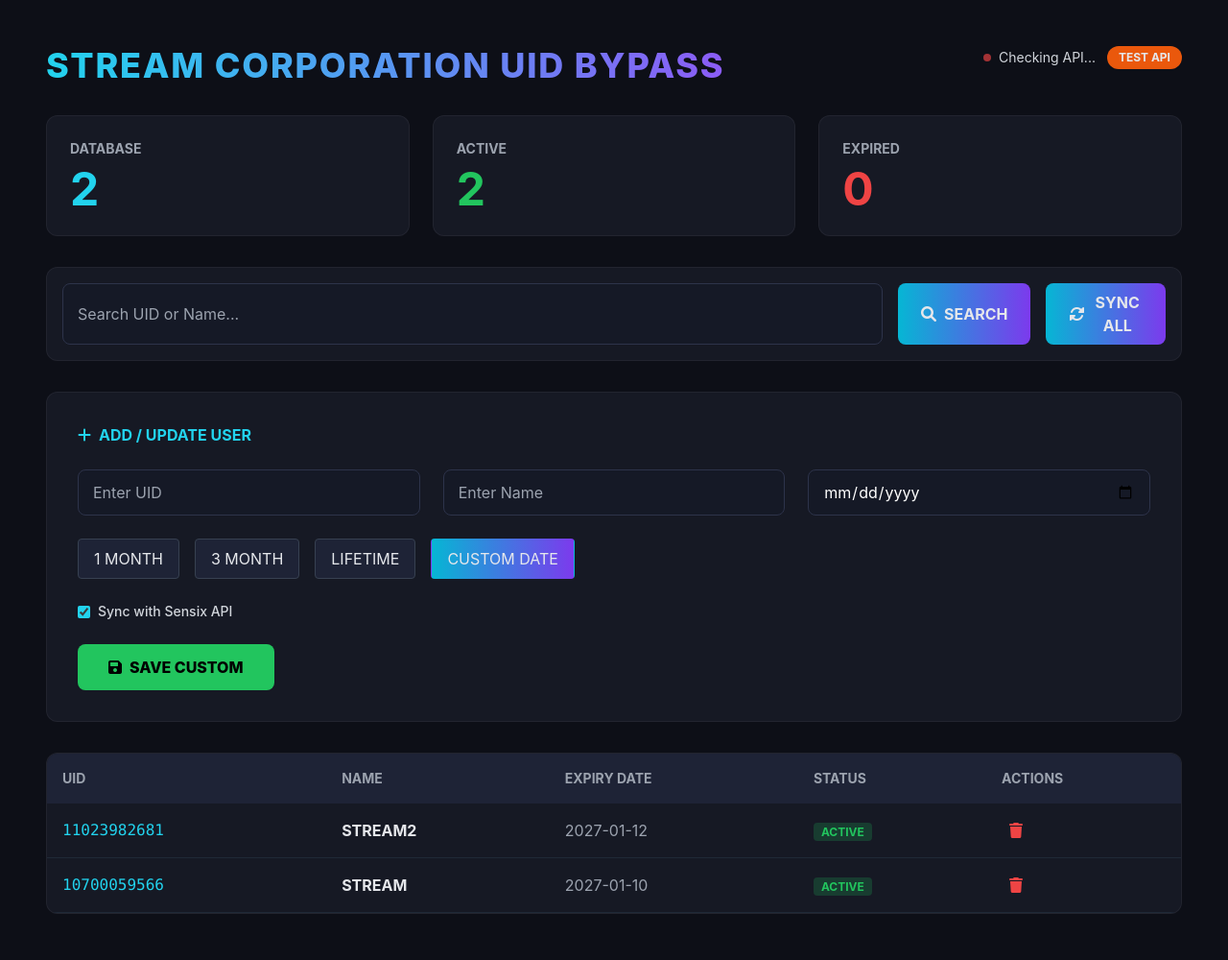
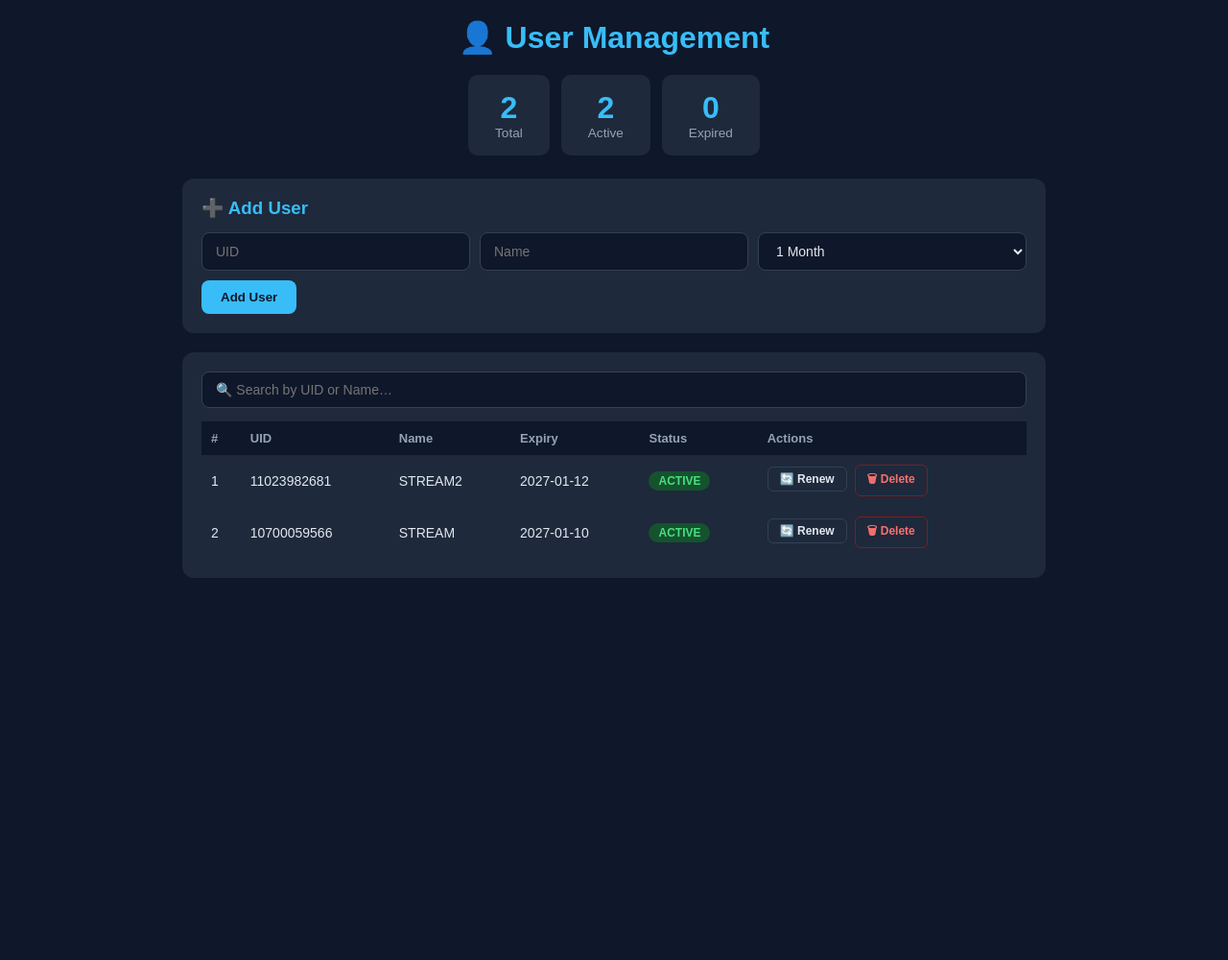
Before and after one commit to Nayem0089/uid-bypass, a Flask app: page / in a window 1280 px wide. Shown: the whole page at 96% size. After the commit the page ends 602 px from the top, so only its background shows below. Run offline with Flask 3, Linux system fonts and the light colour scheme; some libraries are stand-ins or nearby versions.

Commit message:
Update index.html

```diff
--- a/templates/index.html
+++ b/templates/index.html
@@ -1,204 +1,145 @@
 <!DOCTYPE html>
 <html lang="en">
 <head>
-    <meta charset="UTF-8">
-    <meta name="viewport" content="width=device-width, initial-scale=1.0">
-    <title>Stream Corporation UID Bypass</title>
-    <script src="https://cdn.tailwindcss.com"></script>
-    <link rel="stylesheet" href="https://cdnjs.cloudflare.com/ajax/libs/font-awesome/6.0.0/css/all.min.css">
+  <meta charset="UTF-8" />
+  <meta name="viewport" content="width=device-width, initial-scale=1.0"/>
+  <title>User Management</title>
   <style>
-        body { background-color: #0d0f17; color: #e5e7eb; font-family: 'Inter', sans-serif; }
-        .glass-card { background: rgba(25, 28, 41, 0.8); border: 1px solid rgba(255, 255, 255, 0.05); border-radius: 12px; }
-        .gradient-text { background: linear-gradient(90deg, #22d3ee, #8b5cf6); background-clip: text; -webkit-background-clip: text; -webkit-text-fill-color: transparent; }
-        .btn-gradient { background: linear-gradient(90deg, #06b6d4, #7c3aed); transition: opacity 0.2s; }
-        .btn-gradient:hover { opacity: 0.9; }
-        .input-dark { background: #151926; border: 1px solid #2d334a; border-radius: 8px; padding: 10px 15px; width: 100%; color: white; outline: none; }
-        .input-dark:focus { border-color: #06b6d4; }
-        .status-badge { padding: 2px 8px; border-radius: 4px; font-size: 12px; font-weight: bold; }
-        .status-active { background: rgba(34, 197, 94, 0.2); color: #22c55e; }
-        .status-expired { background: rgba(239, 68, 68, 0.2); color: #ef4444; }
+    * { box-sizing: border-box; margin: 0; padding: 0; }
+    body { font-family: Arial, sans-serif; background: #0f172a; color: #e2e8f0; min-height: 100vh; padding: 20px; }
+    h1 { text-align: center; margin-bottom: 20px; color: #38bdf8; }
+    .stats { display: flex; gap: 12px; justify-content: center; margin-bottom: 24px; flex-wrap: wrap; }
+    .stat { background: #1e293b; border-radius: 10px; padding: 16px 28px; text-align: center; }
+    .stat .num { font-size: 2rem; font-weight: bold; color: #38bdf8; }
+    .stat .label { font-size: 0.85rem; color: #94a3b8; }
+    .card { background: #1e293b; border-radius: 12px; padding: 20px; max-width: 900px; margin: 0 auto 20px; }
+    input, select { background: #0f172a; border: 1px solid #334155; border-radius: 8px; color: #e2e8f0; padding: 10px 14px; width: 100%; margin-bottom: 10px; font-size: 14px; }
+    .row { display: flex; gap: 10px; flex-wrap: wrap; }
+    .row input, .row select { flex: 1; min-width: 140px; }
+    button { background: #38bdf8; color: #0f172a; border: none; border-radius: 8px; padding: 10px 20px; font-weight: bold; cursor: pointer; }
+    button:hover { background: #0ea5e9; }
+    table { width: 100%; border-collapse: collapse; margin-top: 10px; }
+    th { background: #0f172a; color: #94a3b8; padding: 10px; text-align: left; font-size: 13px; }
+    td { padding: 10px; border-bottom: 1px solid #1e293b; font-size: 14px; }
+    tr:hover td { background: #1e293b; }
+    .badge { display: inline-block; padding: 3px 10px; border-radius: 20px; font-size: 12px; font-weight: bold; }
+    .ACTIVE { background: #14532d; color: #4ade80; }
+    .EXPIRED { background: #450a0a; color: #f87171; }
+    .actions button { background: none; border: 1px solid #334155; color: #e2e8f0; padding: 5px 12px; margin-right: 4px; border-radius: 6px; font-size: 12px; }
+    .actions button:hover { background: #334155; }
+    #msg { text-align: center; padding: 8px; border-radius: 8px; display: none; margin-top: 10px; }
+    .success { background: #14532d; color: #4ade80; }
+    .error { background: #450a0a; color: #f87171; }
+    #customDate { display: none; }
   </style>
 </head>
-<body class="p-6 md:p-12">
+<body>
+  <h1>👤 User Management</h1>
 
-    <!-- Header Section -->
-    <div class="flex justify-between items-start mb-8">
-        <div>
-            <h1 class="text-4xl font-extrabold gradient-text uppercase tracking-wider">Stream Corporation UID Bypass</h1>
-
-        </div>
-        <div class="flex items-center space-x-3">
-            <div class="flex items-center text-sm text-gray-300">
-                <span class="w-2 h-2 bg-red-500 rounded-full mr-2 animate-pulse"></span>
-                Checking API...
-            </div>
-            <button class="bg-orange-600 text-xs px-3 py-1 rounded-full font-bold uppercase">Test API</button>
-        </div>
+  <div class="stats" id="stats">
+    <div class="stat"><div class="num" id="s-total">—</div><div class="label">Total</div></div>
+    <div class="stat"><div class="num" id="s-active">—</div><div class="label">Active</div></div>
+    <div class="stat"><div class="num" id="s-expired">—</div><div class="label">Expired</div></div>
   </div>
 
-    <!-- Stats Cards -->
-    <div class="grid grid-cols-1 md:grid-cols-3 gap-6 mb-8">
-        <div class="glass-card p-6">
-            <h3 class="text-gray-400 text-sm font-bold uppercase mb-2">Database</h3>
-            <p id="total-users" class="text-5xl font-bold text-cyan-400">0</p>
+  <div class="card">
+    <h3 style="margin-bottom:14px;color:#38bdf8">➕ Add User</h3>
+    <div class="row">
+      <input id="uid" placeholder="UID" />
+      <input id="name" placeholder="Name" />
+      <select id="duration" onchange="toggleCustom()">
+        <option value="1_month">1 Month</option>
+        <option value="3_month">3 Months</option>
+        <option value="lifetime">Lifetime</option>
+        <option value="custom">Custom Date</option>
+      </select>
+      <input type="date" id="customDate" />
     </div>
-        <div class="glass-card p-6">
-            <h3 class="text-gray-400 text-sm font-bold uppercase mb-2">Active</h3>
-            <p id="active-users" class="text-5xl font-bold text-green-500">0</p>
-        </div>
-        <div class="glass-card p-6">
-            <h3 class="text-gray-400 text-sm font-bold uppercase mb-2">Expired</h3>
-            <p id="expired-users" class="text-5xl font-bold text-red-500">0</p>
-        </div>
+    <button onclick="addUser()">Add User</button>
+    <div id="msg"></div>
   </div>
 
-    <!-- Search Bar -->
-    <div class="glass-card p-4 flex gap-4 mb-8">
-        <input type="text" id="search-input" placeholder="Search UID or Name..." class="input-dark flex-grow">
-        <button onclick="fetchUsers()" class="btn-gradient px-6 py-2 rounded-lg font-bold flex items-center">
-            <i class="fas fa-search mr-2"></i> SEARCH
-        </button>
-        <button class="btn-gradient px-6 py-2 rounded-lg font-bold flex items-center">
-            <i class="fas fa-sync-alt mr-2"></i> SYNC ALL
-        </button>
+  <div class="card">
+    <div style="display:flex;gap:10px;margin-bottom:14px">
+      <input id="search" placeholder="🔍 Search by UID or Name…" oninput="loadUsers()" style="margin:0" />
     </div>
-
-    <!-- Add/Update Section -->
-    <div class="glass-card p-8 mb-8">
-        <h2 class="text-cyan-400 font-bold mb-6 flex items-center">
-            <i class="fas fa-plus mr-2"></i> ADD / UPDATE USER
-        </h2>
-
-        <div class="grid grid-cols-1 md:grid-cols-3 gap-6 mb-6">
-            <input type="text" id="uid" placeholder="Enter UID" class="input-dark">
-            <input type="text" id="name" placeholder="Enter Name" class="input-dark">
-            <input type="date" id="custom_date" class="input-dark">
-        </div>
-
-        <div class="flex flex-wrap gap-4 mb-6">
-            <button onclick="setDuration('1_month')" class="bg-[#1e2336] px-4 py-2 rounded border border-gray-700 hover:border-cyan-400 transition duration-200">1 MONTH</button>
-            <button onclick="setDuration('3_month')" class="bg-[#1e2336] px-4 py-2 rounded border border-gray-700 hover:border-cyan-400 transition duration-200">3 MONTH</button>
-            <button onclick="setDuration('lifetime')" class="bg-[#1e2336] px-4 py-2 rounded border border-gray-700 hover:border-cyan-400 transition duration-200">LIFETIME</button>
-            <button onclick="setDuration('custom')" class="btn-gradient px-4 py-2 rounded border border-transparent">CUSTOM DATE</button>
-        </div>
-
-        <div class="flex items-center mb-6">
-            <input type="checkbox" id="sync-api" class="mr-2 accent-cyan-400" checked>
-            <label for="sync-api" class="text-sm text-gray-300 font-medium">Sync with Sensix API</label>
-        </div>
-
-        <button onclick="saveUser()" class="bg-green-500 hover:bg-green-600 text-black font-extrabold px-8 py-3 rounded-lg flex items-center">
-            <i class="fas fa-save mr-2"></i> SAVE CUSTOM
-        </button>
-    </div>
-
-    <!-- Table Section -->
-    <div class="glass-card overflow-hidden">
-        <table class="w-full text-left">
-            <thead class="bg-[#1e2336] text-gray-400 text-sm uppercase">
-                <tr>
-                    <th class="p-4">UID</th>
-                    <th class="p-4">Name</th>
-                    <th class="p-4">Expiry Date</th>
-                    <th class="p-4">Status</th>
-                    <th class="p-4">Actions</th>
-                </tr>
-            </thead>
-            <tbody id="user-table-body">
-                <!-- Rows injected here -->
-            </tbody>
+    <table>
+      <thead><tr><th>#</th><th>UID</th><th>Name</th><th>Expiry</th><th>Status</th><th>Actions</th></tr></thead>
+      <tbody id="tbody"></tbody>
     </table>
   </div>
 
   <script>
-        let selectedDuration = 'custom';
-
-        function setDuration(val) {
-            selectedDuration = val;
-            // Visual feedback could be added here
+    async function loadUsers() {
+      const q = document.getElementById('search').value;
+      const res = await fetch('/api/users?search=' + encodeURIComponent(q));
+      const data = await res.json();
+      document.getElementById('s-total').textContent = data.stats.total;
+      document.getElementById('s-active').textContent = data.stats.active;
+      document.getElementById('s-expired').textContent = data.stats.expired;
+      const tbody = document.getElementById('tbody');
+      tbody.innerHTML = data.users.map((u, i) => `
+        <tr>
+          <td>${i+1}</td>
+          <td>${u.uid}</td>
+          <td>${u.name}</td>
+          <td>${u.expiry_date}</td>
+          <td><span class="badge ${u.status}">${u.status}</span></td>
+          <td class="actions">
+            <button onclick="updateUser('${u.uid}')">🔄 Renew</button>
+            <button onclick="deleteUser('${u.uid}')" style="color:#f87171;border-color:#7f1d1d">🗑 Delete</button>
+          </td>
+        </tr>`).join('');
     }
 
-        async function fetchUsers() {
-            const search = document.getElementById('search-input').value;
-            const res = await fetch(`/api/users?search=${search}`);
-            const data = await res.json();
-
-            // Update Stats
-            document.getElementById('total-users').innerText = data.stats.total;
-            document.getElementById('active-users').innerText = data.stats.active;
-            document.getElementById('expired-users').innerText = data.stats.expired;
-
-            const tableBody = document.getElementById('user-table-body');
-            tableBody.innerHTML = '';
-
-            data.users.forEach(user => {
-                const statusClass = user.status === 'ACTIVE' ? 'status-active' : 'status-expired';
-                tableBody.innerHTML += `
-                    <tr class="border-b border-gray-800 hover:bg-[#151926] transition">
-                        <td class="p-4 font-mono text-cyan-400">${user.uid}</td>
-                        <td class="p-4 font-bold">${user.name}</td>
-                        <td class="p-4 text-gray-400">${user.expiry_date}</td>
-                        <td class="p-4">
-                            <span class="status-badge ${statusClass}">${user.status}</span>
-                        </td>
-                        <td class="p-4">
-                            <button onclick="deleteUser('${user.uid}')" class="text-red-500 hover:text-red-400 mx-2">
-                                <i class="fas fa-trash"></i>
-                            </button>
-                        </td>
-                    </tr>
-                `;
-            });
+    function toggleCustom() {
+      const v = document.getElementById('duration').value;
+      document.getElementById('customDate').style.display = v === 'custom' ? 'block' : 'none';
     }
 
-        async function saveUser() {
-            const payload = {
-                uid: document.getElementById('uid').value,
-                name: document.getElementById('name').value,
-                duration: selectedDuration,
-                custom_date: document.getElementById('custom_date').value
-            };
+    function showMsg(text, type) {
+      const el = document.getElementById('msg');
+      el.textContent = text; el.className = type; el.style.display = 'block';
+      setTimeout(() => el.style.display = 'none', 3000);
+    }
 
+    async function addUser() {
+      const uid = document.getElementById('uid').value;
+      const name = document.getElementById('name').value;
+      const duration = document.getElementById('duration').value;
+      const custom_date = document.getElementById('customDate').value;
       const res = await fetch('/api/users', {
         method: 'POST',
-                headers: { 'Content-Type': 'application/json' },
-                body: JSON.stringify(payload)
+        headers: {'Content-Type':'application/json'},
+        body: JSON.stringify({uid, name, duration, custom_date})
       });
-
-            const result = await res.json();
-            if (result.success) {
-                alert('User Processed Successfully');
-                fetchUsers();
-            } else {
-                // If UID exists, try update
-                if (result.error === "UID already exists") {
-                    updateUser(payload);
-                } else {
-                    alert(result.error);
-                }
-            }
-        }
-
-        async function updateUser(payload) {
-            const res = await fetch(`/api/users/${payload.uid}/update`, {
-                method: 'PUT',
-                headers: { 'Content-Type': 'application/json' },
-                body: JSON.stringify(payload)
-            });
-            const result = await res.json();
-            alert(result.message || result.error);
-            fetchUsers();
+      const data = await res.json();
+      if (data.success) { showMsg('✅ ' + data.message, 'success'); loadUsers(); document.getElementById('uid').value=''; document.getElementById('name').value=''; }
+      else showMsg('❌ ' + data.error, 'error');
     }
 
     async function deleteUser(uid) {
-            if(confirm('Are you sure?')) {
-                await fetch(`/api/users/${uid}`, { method: 'DELETE' });
-                fetchUsers();
-            }
+      if (!confirm('Delete user ' + uid + '?')) return;
+      const res = await fetch('/api/users/' + uid, {method:'DELETE'});
+      const data = await res.json();
+      if (data.success) loadUsers();
     }
 
-        // Initial Load
-        fetchUsers();
+    async function updateUser(uid) {
+      const duration = prompt('Enter duration: 1_month / 3_month / lifetime / custom\nFor custom enter YYYY-MM-DD after comma', '1_month');
+      if (!duration) return;
+      let d = duration.trim(), custom_date = '';
+      if (d.includes(',')) { [d, custom_date] = d.split(',').map(s => s.trim()); d = 'custom'; }
+      const res = await fetch('/api/users/' + uid + '/update', {
+        method: 'PUT',
+        headers: {'Content-Type':'application/json'},
+        body: JSON.stringify({duration: d, custom_date})
+      });
+      const data = await res.json();
+      if (data.success) loadUsers();
+    }
+
+    loadUsers();
   </script>
 </body>
 </html>
```
Lines whose indentation alone changed are shown as unchanged.
